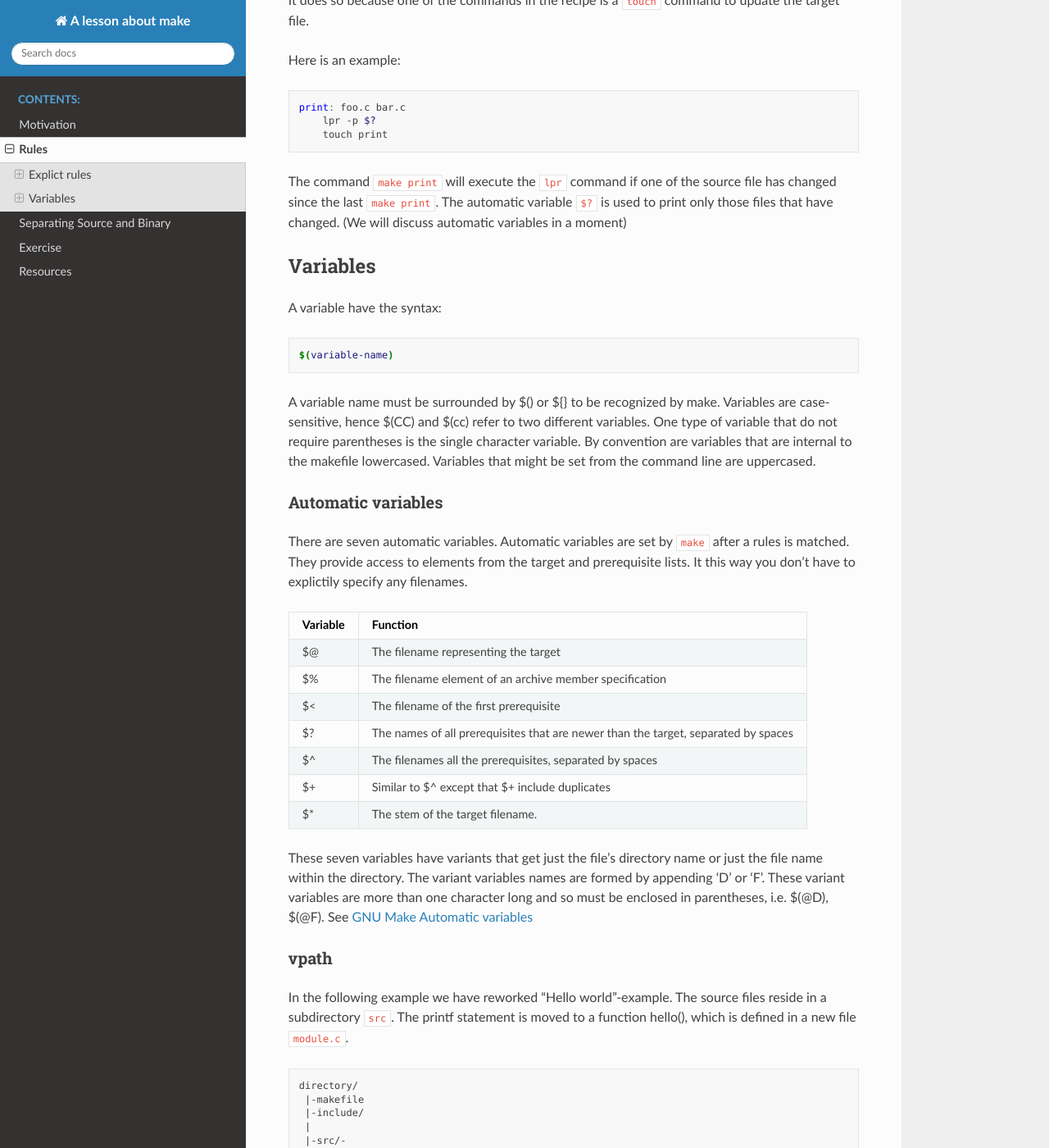
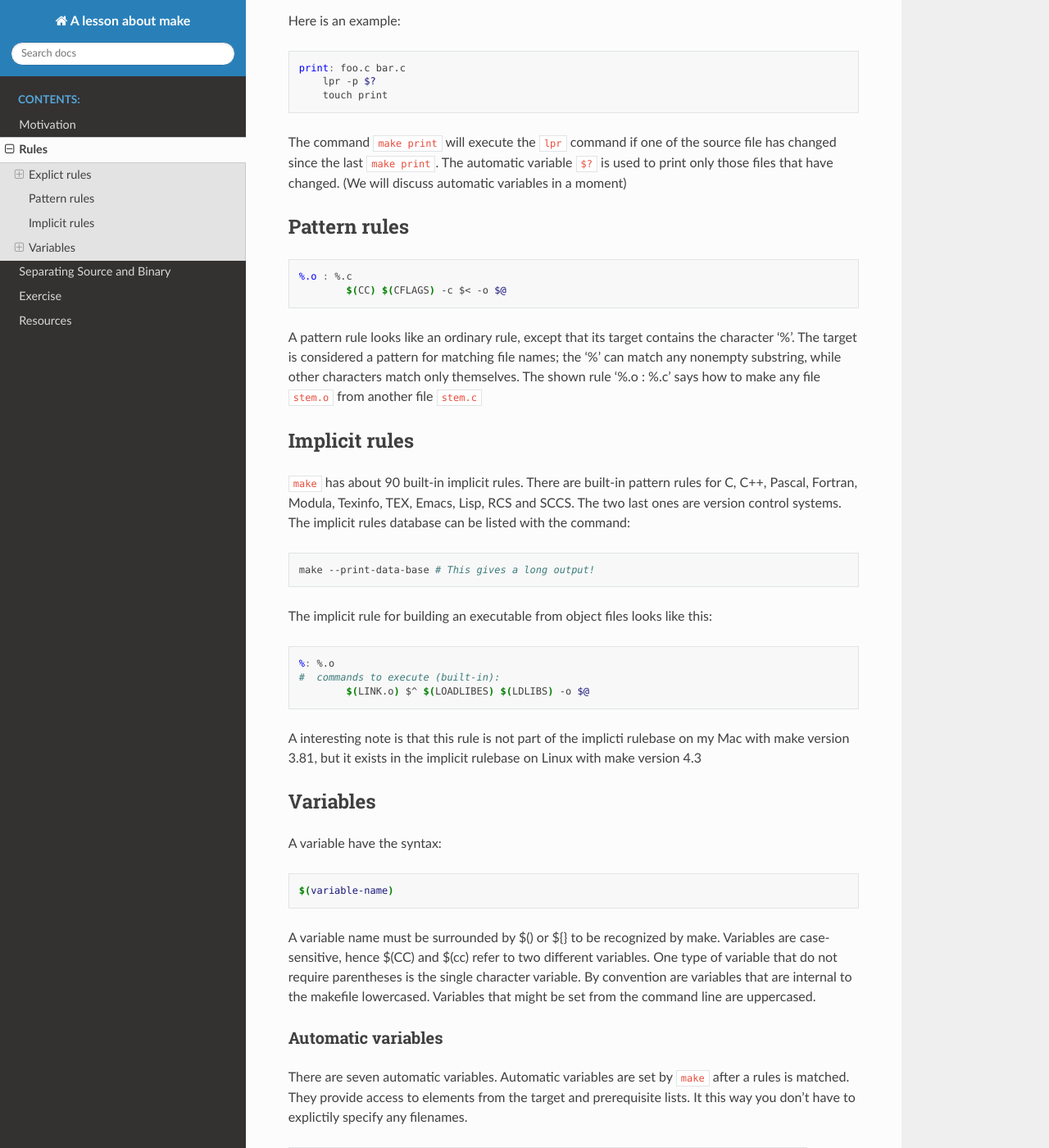
Before and after one commit to coderefinery/make-lesson, a Sphinx documentation site: the page built from doc/rules.md, in a window 1280 px wide and 1400 px high, scrolled down 1422 px. Shown: the whole window at 82% size. Built offline with Sphinx 7.4.7 and the Read the Docs theme 2.0.0, drawn with Linux system fonts in a browser that asks for light colours; some of the changed text lies outside the part shown.

Commit message:
Update rules.

````diff
--- a/doc/rules.md
+++ b/doc/rules.md
@@ -59,6 +57,32 @@ print: foo.c bar.c
 The command `make print`  will execute the `lpr` command if one of the source file has changed since the
 last `make print`. The automatic variable `$?` is used to print only those files that have changed.
 (We will discuss automatic variables in a moment)
+
+## Pattern rules
+```makefile
+%.o : %.c
+	$(CC) $(CFLAGS) -c $< -o $@
+```
+A pattern rule looks like an ordinary rule, except that its target contains the character '%'. The target
+is considered a pattern for matching file names; the '%' can match any nonempty substring, while other
+characters match only themselves. The shown rule '%.o : %.c' says how to make any file `stem.o` from another
+file `stem.c`
+
+## Implicit rules
+`make` has about 90 built-in implicit rules.  There are built-in pattern rules for C, C++, Pascal, Fortran,
+Modula, Texinfo, TEX, Emacs, Lisp, RCS and SCCS. The two last ones are version control systems. The implicit
+rules database can be listed with the command:
+```sh
+make --print-data-base # This gives a long output!
+```
+The implicit rule for building an executable from object files looks like this:
+```makefile
+%: %.o
+#  commands to execute (built-in):
+	$(LINK.o) $^ $(LOADLIBES) $(LDLIBS) -o $@
+```
+A interesting note is that this rule is not part of the implicti rulebase on my Mac with
+make version 3.81, but it exists in the implicit rulebase on Linux with make version 4.3
 
 
 ## Variables
@@ -178,3 +202,5 @@ to produce the target executable.
 - conditional variable
 - append variable
 - target variable
+- static pattern rules
+- suffix rules
````
Also changed, not shown: other parts of doc/rules.md (+0 -2 lines).
